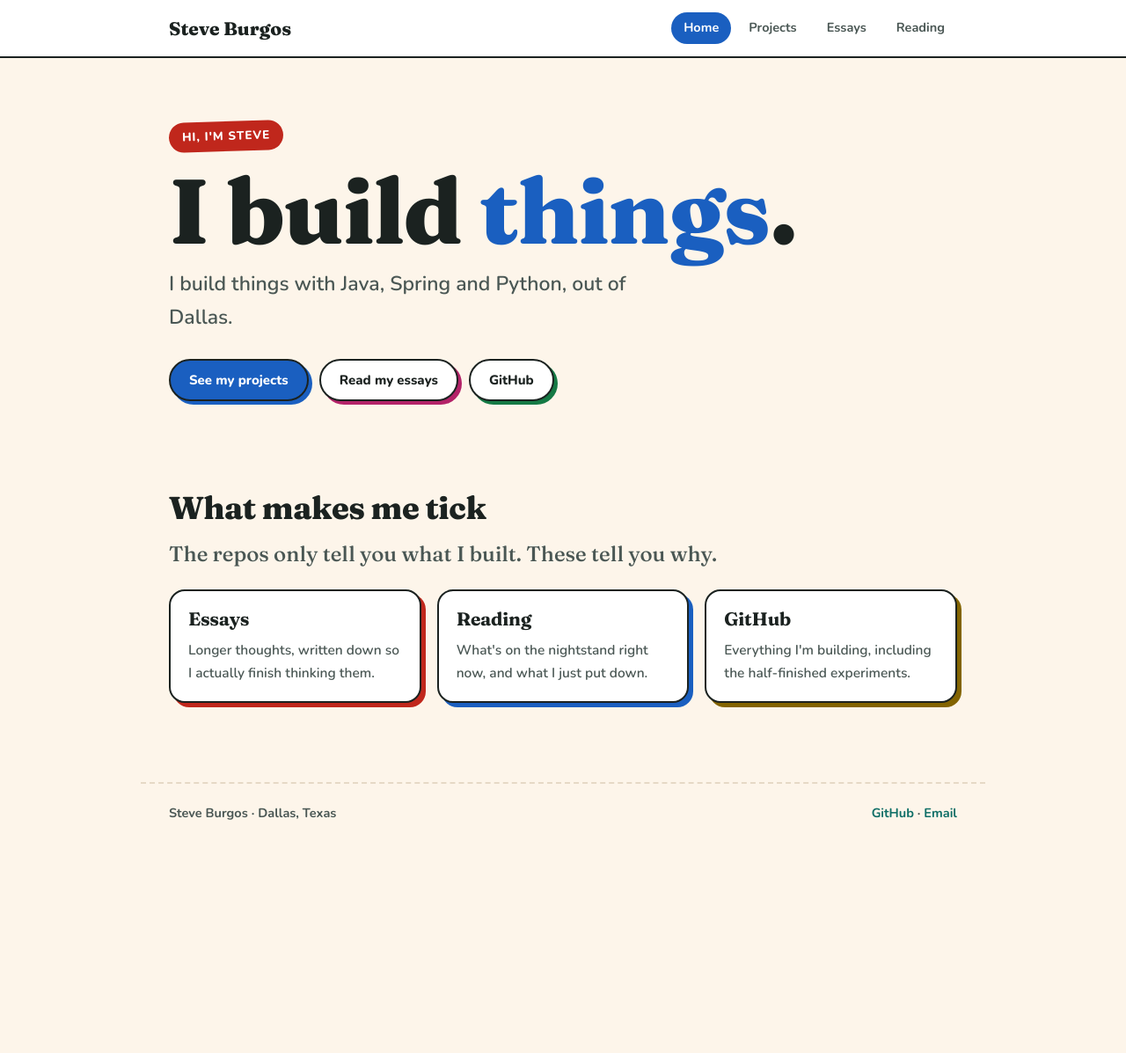
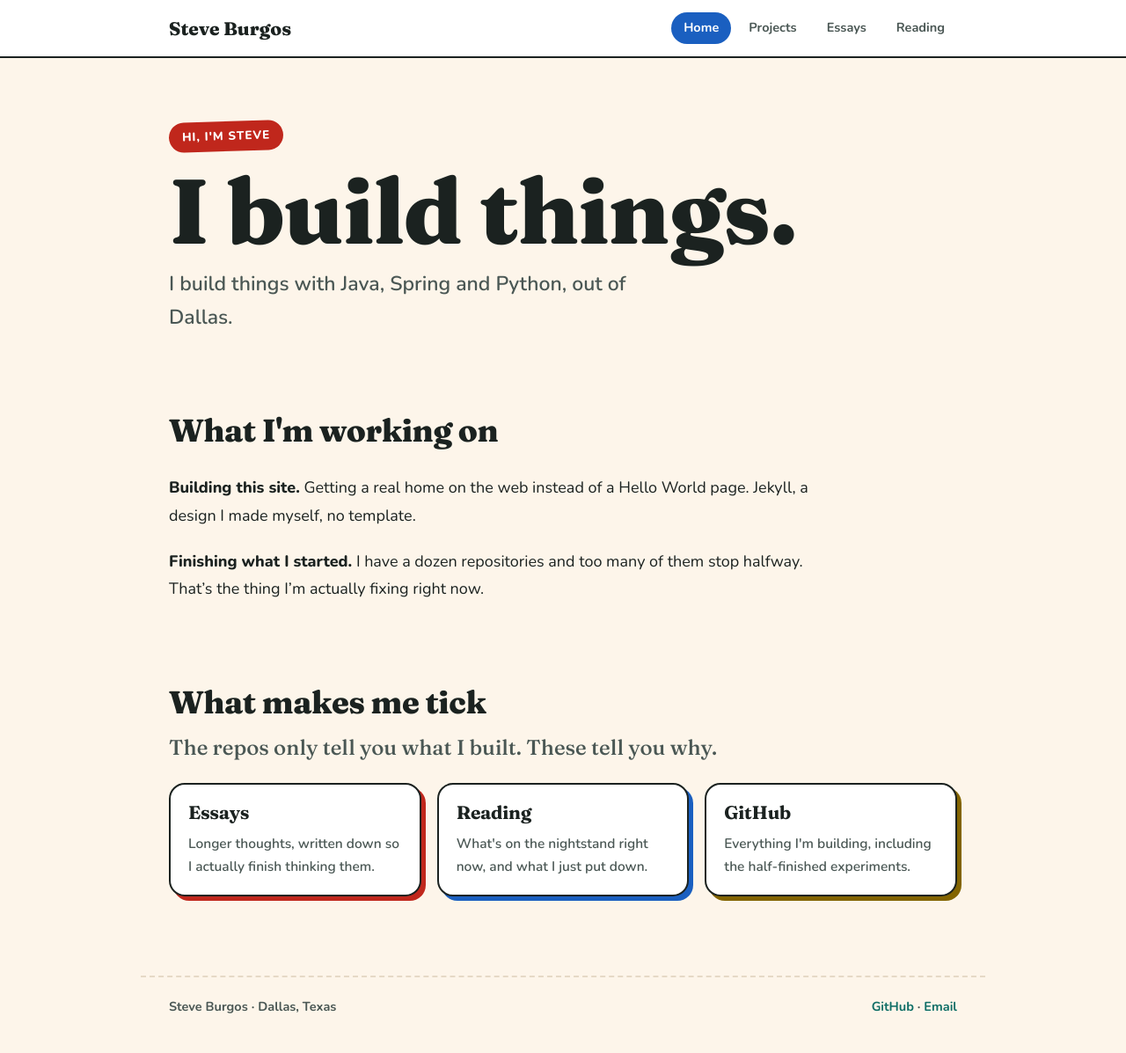
Before and after one commit to stevethetechguy/stevethetechguy.github.io, a Jekyll site: the page built from index.md, in a window 1280 px wide. Shown: the whole page at 88% size. Built offline with Jekyll 4.4.1, drawn with Linux system fonts in a browser that asks for light colours; before the commit the page ends 977 px from its top, so only the background shows below that.

Commit message:
Home page is now a freeform 'what I'm working on' section
Drops the hero buttons - the nav at the top already does that job.

index.html becomes index.md with a new home layout, so the main block is
plain markdown. Write anything there: paragraphs, lists, links, images.
Headline, tagline and the section title are front matter.

Co-Authored-By: Claude Opus 5 <noreply@anthropic.com>

```diff
--- a/index.html
+++ b/_layouts/home.html
@@ -1,17 +1,18 @@
 ---
 layout: default
-title: null
 ---
 <div class="hero">
-  <span class="hi">Hi, I'm Steve</span>
-  <h1>I build <em>things</em>.</h1>
-  <p>{{ site.tagline }}</p>
-  <div class="cta">
-    <a class="btn solid" href="{{ '/projects/' | relative_url }}">See my projects</a>
-    <a class="btn" href="{{ '/essays/' | relative_url }}">Read my essays</a>
-    <a class="btn" href="https://github.com/{{ site.github_username }}">GitHub</a>
+  <span class="hi">{{ page.greeting | default: "Hi, I'm Steve" }}</span>
+  <h1>{{ page.headline | default: "I build things." }}</h1>
+  <p>{{ page.tagline | default: site.tagline }}</p>
+</div>
+
+<section class="nowsec">
+  <div class="sh"><h2>{{ page.now_title | default: "What I'm working on" }}</h2></div>
+  <div class="prose nowbody">
+    {{ content }}
   </div>
-</div>
+</section>
 
 {% if site.posts.size > 0 %}
 <section>
--- a/assets/css/main.css
+++ b/assets/css/main.css
@@ -92,6 +92,11 @@ a{color:var(--accent);font-weight:700;text-decoration:none}
 .cta .btn:nth-child(1){--c:var(--c6)} .cta .btn:nth-child(2){--c:var(--c8)}
 .cta .btn:nth-child(3){--c:var(--c4)} .cta .btn:nth-child(4){--c:var(--c2)}
 
+.nowsec{padding-top:clamp(30px,5vw,50px)}
+.nowbody{max-width:62ch;font-size:18.5px}
+.nowbody > p:first-child{margin-top:0}
+.nowbody strong{color:var(--ink);font-weight:800}
+
 /* 404 */
 .four .digits{display:flex;gap:clamp(6px,1.6vw,16px);margin-bottom:clamp(14px,2.4vw,24px)}
 .four .digits span{font-family:var(--disp);font-weight:800;
--- /dev/null
+++ b/index.md
@@ -0,0 +1,27 @@
+---
+layout: home
+headline: I build things.
+tagline: I build things with Java, Spring and Python, out of Dallas.
+now_title: What I'm working on
+---
+
+**Building this site.** Getting a real home on the web instead of a Hello World page.
+Jekyll, a design I made myself, no template.
+
+**Finishing what I started.** I have a dozen repositories and too many of them stop
+halfway. That's the thing I'm actually fixing right now.
+
+<!--
+This whole section is yours. Write anything - paragraphs, a list, links, an image,
+a code block. It's plain markdown.
+
+  ## A heading
+  - a list item
+  - another one
+
+  ![something](/assets/img/thing.png)
+
+  > A quote
+
+Change `headline`, `tagline` and `now_title` in the front matter above to retitle it.
+-->
```
